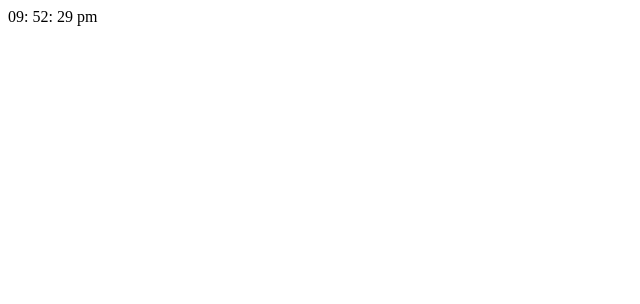
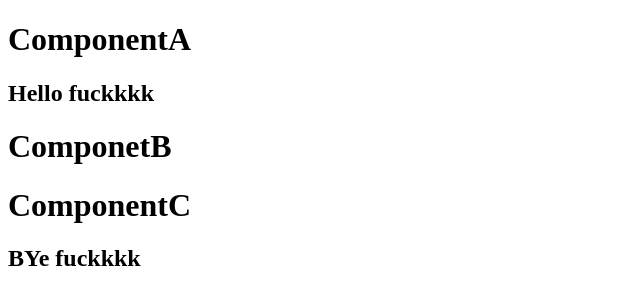
Before and after one commit to saurabhraghuvanshii/React-learning, a React (Vite) app: page / in a window 1280 px wide. Shown: the top 304 px of the page, without its empty margins (0-640 px from the left). Built offline with nearby package versions, Linux system fonts and the light colour scheme.

Commit message:
prop drill

```diff
--- a/src/App.jsx
+++ b/src/App.jsx
@@ -1,7 +1,8 @@
 // import UpadteArrofObject from "./Mycomponents/UpadteArrofObject";
 
 //import TodoList from "./TodoList";
-import DigitalWatch from "./DigitalWatch";
+//import DigitalWatch from "./DigitalWatch";
+import ComponentA from "./UseContext/ComponentA";
 //import UseEffect from "./UseEffect";
 
 // import UpdateArrState from "./Mycomponents/UpdateArrState";
@@ -97,9 +98,15 @@ import DigitalWatch from "./DigitalWatch";
 // 	</div>;
 // };
 
+// const App = () => {
+// 	return <div>
+// 		<DigitalWatch/>
+// 	</div>;
+// };
+
 const App = () => {
 	return <div>
-		<DigitalWatch/>
+		<ComponentA/>
 	</div>;
 };
 
--- /dev/null
+++ b/src/UseContext/ComponentA.jsx
@@ -0,0 +1,15 @@
+import { useState } from "react";
+import ComponentB from "./ComponentB";
+
+const ComponentA = () => {
+	const [user, setUser] = useState("fuckkkk");
+    return (
+		<div>
+			<h1>ComponentA</h1>
+            <h2>{`Hello ${user}`}</h2>
+			<ComponentB user={user} />
+		</div>
+	);
+};
+
+export default ComponentA;
--- /dev/null
+++ b/src/UseContext/ComponentB.jsx
@@ -0,0 +1,12 @@
+import ComponentC from "./ComponentC"
+
+const ComponentB = (props) => {
+  return (
+    <div>
+        <h1>ComponetB</h1>
+        <ComponentC user={props.user}/>
+    </div>
+  )
+}
+
+export default ComponentB
--- /dev/null
+++ b/src/UseContext/ComponentC.jsx
@@ -0,0 +1,15 @@
+
+const ComponentC = (props) => {
+  return (
+    <div>
+        <h1>
+            ComponentC
+        </h1>
+        <h2>
+            {`BYe ${props.user}`}
+        </h2>
+    </div>
+  )
+}
+
+export default ComponentC
```
